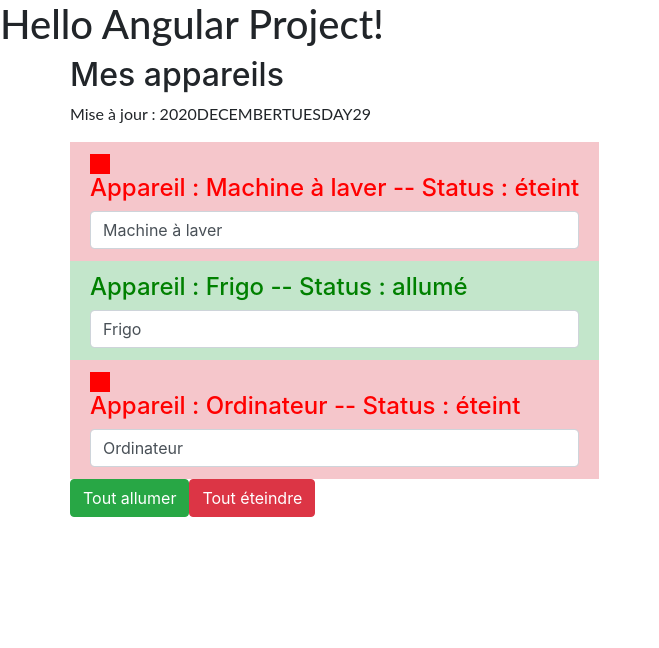
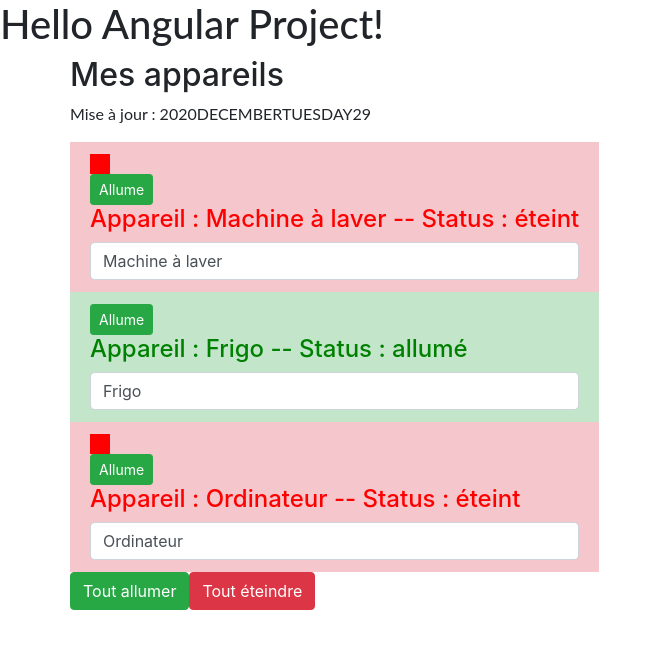
Before and after one commit to KAISCHIHAOUI/angular-tuto-one, an Angular app: page / in a window 1280 px wide. Shown: the top 648 px of the page, without its empty margins (0-659 px from the left). Built offline with nearby package versions, Linux system fonts and the light colour scheme.

Commit message:
5 files modified

```diff
--- a/src/app/app.component.html
+++ b/src/app/app.component.html
@@ -9,8 +9,10 @@
 
 
 			<ul class="list-group">
-				<app-appareil *ngFor="let appareil of appareils" [appareilName]="appareil.name"
-					[appareilStatus]="appareil.status">
+				<app-appareil *ngFor="let appareil of appareils;let i = index;"
+        [appareilName]="appareil.name"
+				[appareilStatus]="appareil.status"
+        [index]="i">
 				</app-appareil>
 			</ul>
 			<button class="btn btn-success"
--- a/src/app/app.component.ts
+++ b/src/app/app.component.ts
@@ -29,10 +29,13 @@
   }
 
   onAllumer() {
-    this.appareilService.switchOnAll();
-    console.log("on allume tous ! ");
+    if (confirm("Etes vous sur d'allumer tous les appareils ?")) {
+      this.appareilService.switchOnAll();
+    } else {
+      return null;
+    }
   }
   onEteindre() {
-    console.log("on éteind tous ! ");
+    this.appareilService.switchOffAll();
   }
 }
--- a/src/app/appareil/appareil.component.html
+++ b/src/app/appareil/appareil.component.html
@@ -1,7 +1,11 @@
 <li [ngClass]="{'list-group-item': true,
                 'list-group-item-success': appareilStatus === 'allumé',
                 'list-group-item-danger': appareilStatus === 'éteint'}">
-	<div style="width:20px;height:20px;background-color:red" *ngIf="appareilStatus === 'éteint'"></div>
+	<div style="width:20px;height:20px;background-color:red"
+  *ngIf="appareilStatus === 'éteint'"></div>
+	<button class="btn btn-sm btn-success" (click)="onSwitchOn()">
+    Allume
+  </button>
 	<h4 [ngStyle]="{color:getColor()}">Appareil : {{ appareilName }} -- Status : {{ getStatus() }}</h4>
 	<input type="text" class="form-control" [(ngModel)]="appareilName" />
 </li>
--- a/src/app/appareil/appareil.component.ts
+++ b/src/app/appareil/appareil.component.ts
@@ -1,4 +1,5 @@
 import { Component, Input, OnInit } from "@angular/core";
+import { AppareilService } from "../services/appareil.service";
 
 @Component({
   selector: "app-appareil",
@@ -8,8 +9,9 @@
 export class AppareilComponent implements OnInit {
   @Input() appareilName: String;
   @Input() appareilStatus: String;
+  @Input() index: number;
 
-  constructor() {}
+  constructor(private appareilService: AppareilService) {}
 
   ngOnInit() {}
 
@@ -18,10 +20,18 @@
   }
 
   getColor() {
-    if (this.appareilStatus === 'allumé') {
-      return 'green';
-    } else if (this.appareilStatus === 'éteint') {
-      return 'red';
+    if (this.appareilStatus === "allumé") {
+      return "green";
+    } else if (this.appareilStatus === "éteint") {
+      return "red";
     }
   }
+
+  onSwitchOn() {
+    this.appareilService.switchOnOne(this.index);
+  }
+  onSwitchOff() {
+
+    this.appareilService.switchOffOne(this.index);
+  }
 }
--- a/src/app/services/appareil.service.ts
+++ b/src/app/services/appareil.service.ts
@@ -4,6 +4,12 @@
     { name: "Frigo", status: "allumé" },
     { name: "Ordinateur", status: "éteint" }
   ];
+  switchOnOne(i: number) {
+    this.appareils[i].status = "allumé";
+  }
+  switchOffOne(i: number) {
+    this.appareils[i].status = "éteint";
+  }
 
   switchOnAll() {
     for (let appareil of this.appareils) {
@@ -12,7 +18,9 @@
   }
   switchOffAll() {
     for (let appareil of this.appareils) {
-      appareil.status = "éteint";
+      if ((appareil.status = "allumé")) {
+        appareil.status = "éteint";
+      }
     }
   }
 }
```
